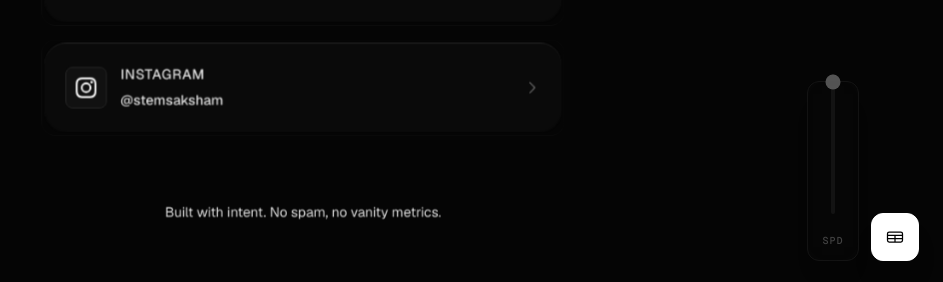
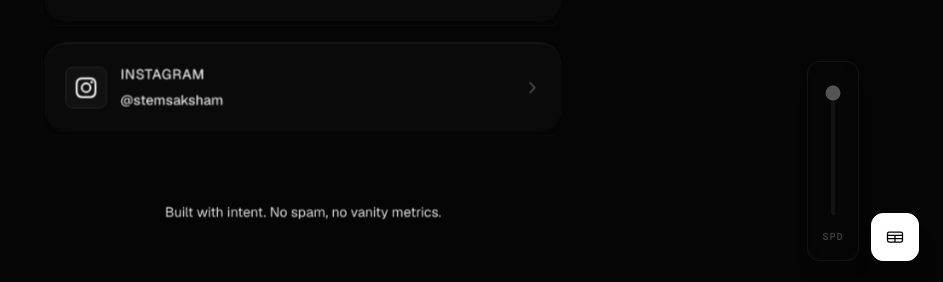
Before and after one commit to skshmtrip/contacts-app, a Next.js app: page / in a window 1280 px wide. Shown: the part 548-830 px from the top of the page, without its empty margins (337-1280 px from the left). Built offline with nearby package versions, Linux system fonts and the light colour scheme; a web font is replaced by a local one.

Commit message:
toggle bezel made taller

```diff
--- a/src/components/ContactsApp.tsx
+++ b/src/components/ContactsApp.tsx
@@ -95,13 +95,14 @@ export default function ContactsApp() {
   useEffect(() => {
     parallaxSettings.current = { enabled: isParallaxEnabled, speedPercent: parallaxSpeedPercent };
 
-    // Smoothly settle layout positions to dead center when toggled off
+    // Settle rotation back to origin when toggled off without scaling shifts
     if (!isParallaxEnabled) {
       getAnime().then(({ animate }) => {
         if (mainWrapperRef.current) {
           animate(mainWrapperRef.current, {
             rotateX: 0,
             rotateY: 0,
+            scale: 0.85,
             duration: 500,
             ease: "easeOutCubic"
           });
@@ -183,7 +184,6 @@ export default function ContactsApp() {
 
   useEffect(() => {
     const handleGlobalClick = () => {
-      // Guard activation checks against current tracking state
       if (orientationStatusRef.current === "unknown" && parallaxSettings.current.enabled) {
         requestSafariPermission();
       }
@@ -221,6 +221,7 @@ export default function ContactsApp() {
           animate(mainWrapperRef.current, {
             rotateX: dy * -12,
             rotateY: dx * 12,
+            scale: 0.85,
             duration: dynamicDuration,
             ease: "easeOutCubic",
           });
@@ -254,6 +255,7 @@ export default function ContactsApp() {
         animate(mainWrapperRef.current, {
           rotateX: dy * -8,
           rotateY: dx * 8,
+          scale: 0.85,
           duration: dynamicDuration * 1.5,
           ease: "easeOutExpo",
         });
@@ -520,12 +522,13 @@ export default function ContactsApp() {
       {/* Floating Settings Panel */}
       <div className="fixed bottom-6 right-6 z-50 flex items-end gap-3 pointer-events-none">
 
-        {/* Vertical Slider Container */}
+        {/* Symmetrical Vertical Slider Container */}
         <div
-          className={`bg-[#0a0a0a]/80 backdrop-blur-md p-3 rounded-xl border border-[#2a2a2a] shadow-xl pointer-events-auto transition-all duration-300 flex flex-col items-center h-[180px] w-[52px] ${
+          className={`bg-[#0a0a0a]/80 backdrop-blur-md px-3 pt-6 pb-4 rounded-xl border border-[#2a2a2a] shadow-xl pointer-events-auto transition-all duration-300 flex flex-col items-center h-[200px] w-[52px] ${
             isParallaxEnabled ? "opacity-40" : "opacity-100"
           }`}
         >
+          <div className="relative flex-1 w-full flex items-center justify-center">
             <input
               type="range"
               min="1"
@@ -533,13 +536,14 @@ export default function ContactsApp() {
               value={parallaxSpeedPercent}
               onChange={(e) => setParallaxSpeedPercent(Number(e.target.value))}
               disabled={isParallaxEnabled}
-            className="w-[140px] h-1 -rotate-90 origin-center bg-[#2a2a2a] rounded-lg appearance-none cursor-pointer outline-none mt-12"
+              className="absolute w-[130px] h-1 -rotate-90 origin-center bg-[#2a2a2a] rounded-lg appearance-none cursor-pointer outline-none"
               style={{
                 accentColor: "#ffffff",
                 pointerEvents: isParallaxEnabled ? "none" : "auto"
               }}
             />
-          <span className="text-[10px] font-mono font-medium tracking-widest text-[#a0a0a0] uppercase mt-auto">SPD</span>
+          </div>
+          <span className="text-[10px] font-mono font-medium tracking-widest text-[#a0a0a0] uppercase mt-4 select-none">SPD</span>
         </div>
 
         {/* Parallax Toggle */}
```
Lines whose indentation alone changed are shown as unchanged.
